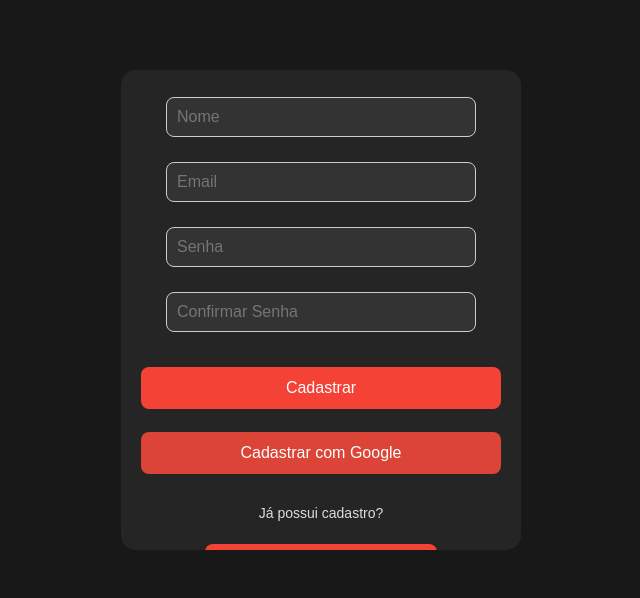
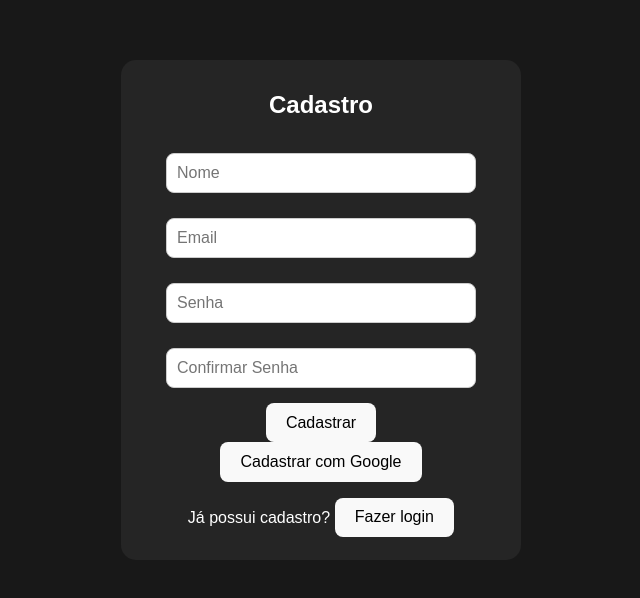
Before and after one commit to mauriciotrainotti/Trabalho-final-prog-4, a React (Vite) app in the folder trabalho-final-prog-4/: page / in a window 1280 px wide. Shown: the part 140-738 px from the top of the page, without its empty margins (339-979 px from the left). Built offline with nearby package versions, Linux system fonts and the light colour scheme.

Commit message:
ajuste da tela anicial

```diff
--- a/trabalho-final-prog-4/src/App.jsx
+++ b/trabalho-final-prog-4/src/App.jsx
@@ -1,7 +1,7 @@
 import { useState, useEffect } from 'react';
 import { db, auth, googleProvider } from './firebaseConfig';
 import { createUserWithEmailAndPassword, signInWithPopup, signInWithEmailAndPassword } from 'firebase/auth';
-import { getDoc, doc, setDoc } from 'firebase/firestore';
+import { getDoc, doc, setDoc, updateDoc} from 'firebase/firestore';
 import { useNavigate } from 'react-router-dom'; // Importando o hook de navegação
 import './App.css';
 import Cadastro from './Cadastro';
@@ -15,62 +15,93 @@ function App() {
   const [user, setUser] = useState(null);
   const navigate = useNavigate(); // Usando o hook de navegação
 
+
   // Função para alternar entre as telas
   const navegarPara = (tela) => setCurrentScreen(tela);
 
-  // Função de login com Google
+  // Função para login com Google
   const handleLoginGoogle = async () => {
     try {
       const result = await signInWithPopup(auth, googleProvider);
       const user = result.user;
+
       const userDocRef = doc(db, 'usuarios', user.uid);
       const docSnap = await getDoc(userDocRef);
 
       if (!docSnap.exists()) {
+        // Se o usuário não existir no Firestore, cadastramos
         await setDoc(userDocRef, {
           uid: user.uid,
           nome: user.displayName || '',
           email: user.email,
           fotoUrl: user.photoURL || '',
           criadoEm: new Date().toISOString(),
+          saldo: 0 // Definindo saldo inicial como 0
         });
+        alert("Conta Google registrada com sucesso!"); // Mensagem de sucesso
       }
-
-      setUser(user);
-      navigate('/TelaInicial'); // Navega para a tela inicial após o login
+console.log(docSnap.data())
+      // Define o usuário e redireciona para a tela inicial
+      setUser(docSnap.data());
+      navegarPara('TelaInicial');
     } catch (error) {
       console.error('Erro ao autenticar com Google:', error);
+      alert('Erro ao fazer login com Google');
     }
   };
 
-  // Função de login com email e senha
   const handleLoginEmail = async (email, senha) => {
     try {
       const userCredential = await signInWithEmailAndPassword(auth, email, senha);
       const user = userCredential.user;
+      const userDocRef = doc(db, 'usuarios', user.uid);
+      const doc = await getDoc(userDocRef);
+      if (!doc.exists) {
+        console.log('No such document!');
+      } else {
+        setUser(docSnap.data())
+        console.log('Document data:', doc.data());
+      }
 
-      setUser(user);
-      navigate('/TelaInicial'); // Navega para a tela inicial após o login
+
+
+      navegarPara('TelaInicial'); // Redireciona para a Tela Inicial
+      return null; // Sem erro, retorna null
     } catch (error) {
       console.error('Erro ao autenticar com email:', error);
+
+      // Mapeia os códigos de erro do Firebase para mensagens amigáveis
+      if (error.code === 'auth/user-not-found') {
+        return 'Usuário não encontrado. Verifique o e-mail digitado.';
+      } else if (error.code === 'auth/wrong-password') {
+        return 'Senha incorreta. Tente novamente.';
+      } else if (error.code === 'auth/invalid-email') {
+        return 'Formato de e-mail inválido.';
+      } else {
+        return 'Erro ao fazer login. Tente novamente mais tarde.';
+      }
     }
   };
 
-  // Função de cadastro de usuário
   const handleCadastro = async (email, senha, nome) => {
     try {
       const userCredential = await createUserWithEmailAndPassword(auth, email, senha);
       const user = userCredential.user;
-      const userDocRef = doc(db, 'usuarios', user.uid);
-      await setDoc(userDocRef, {
+      const objlegal = {
         uid: user.uid,
         nome: nome || '',
         email: user.email,
         criadoEm: new Date().toISOString(),
-      });
+        saldo: 0 // Definindo saldo inicial como 0
+      }
+      const userDocRef = doc(db, 'usuarios', user.uid);
+      await setDoc(userDocRef, objlegal);
 
-      setUser(user); // Atualiza o estado do usuário
-      navigate('/login'); // Redireciona para a tela de login após o cadastro
+      setUser(objlegal); // Atualiza o estado do usuário
+      alert('Usuário cadastrado com sucesso! Redirecionando para o login...');
+      setTimeout(() => {
+        navegarPara('login'); // Agora a navegação funciona corretamente
+      }, 2000); // Aguarda 2 segundos antes de redirecionar
     } catch (error) {
       if (error.code === 'auth/email-already-in-use') {
         alert('Este email já está cadastrado. Tente outro.');
@@ -80,10 +111,34 @@ function App() {
     }
   };
 
+  // Função para atualizar o saldo
+  const atualizarSaldo = async (novoSaldo) => {
+    if (user) { // Verificar se o usuário está logado
+      const userDocRef = doc(db, 'usuarios', user.uid);
+      try {
+        await updateDoc(userDocRef, {
+          saldo: novoSaldo
+        });
+        setSaldo(novoSaldo); // Atualiza o estado local após a atualização no Firestore
+        console.log('Saldo atualizado no Firestore para:', novoSaldo);
+      } catch (error) {
+        console.error('Erro ao atualizar saldo no Firestore:', error);
+      }
+    } else {
+      console.error('Nenhum usuário logado, não é possível atualizar o saldo.');
+    }
+  };
+
   return (
     <div className="App">
       {currentScreen === 'TelaInicial' && (
-        <TelaInicial saldo={saldo} setModalAdicionarSaldoAberto={setModalAdicionarSaldoAberto} user={user} />
+        <TelaInicial
+          saldo={saldo}
+          setModalAdicionarSaldoAberto={setModalAdicionarSaldoAberto}
+          modalAdicionarSaldoAberto={modalAdicionarSaldoAberto}
+          user={user}
+          onSaldoAlterado={atualizarSaldo}
+        />
       )}
 
       {currentScreen === 'cadastro' && (
--- a/trabalho-final-prog-4/src/Cadastro.css
+++ b/trabalho-final-prog-4/src/Cadastro.css
@@ -5,7 +5,8 @@ body {
   display: flex;
   justify-content: center;
   align-items: center;
-  height: 100vh; /* Garantir que ocupa a altura total da tela */
+  min-height: 100vh; /* Permitir crescimento */
+  overflow: auto; /* Permitir rolagem */
 }
 
 .App {
@@ -13,13 +14,14 @@ body {
   flex-direction: column;
   align-items: center;
   justify-content: center;
-  min-height: 100vh;
+  min-height: auto; /* Evitar forçar altura fixa */
+  width: 100%;
 }
 
 .content-area {
   width: 80%;
-  max-width: 400px; /* Máxima largura para o conteúdo */
-  background-color: #252525; /* Cor mais escura */
+  max-width: 400px;
+  background-color: #252525;
   color: white;
   border-radius: 15px;
   padding: 20px;
@@ -28,96 +30,12 @@ body {
   justify-content: flex-start;
   align-items: center;
   box-sizing: border-box;
-  min-height: 400px; /* Altura mínima */
-  overflow: hidden;
-  position: relative; /* Garantir que elementos internos não saiam da área */
+  min-height: 500px; /* Aumentei a altura mínima */
+  overflow: visible;
+  position: relative;
 }
-
-h2 {
-  color: #ffffff;
-  font-size: 24px;
-  margin-bottom: 20px;
-  text-align: center;
+.mensagem-sucesso {
+  color: green;
+  font-size: 14px;
+  margin-bottom: 10px;
 }
-
-input {
-  width: 100%;
-  padding: 12px;
-  margin: 8px 0;
-  background-color: #333;
-  color: white;
-  border: 1px solid #555;
-  border-radius: 8px;
-  font-size: 16px;
-}
-
-input:focus {
-  border-color: #3b82f6;
-  box-shadow: 0 0 5px rgba(59, 130, 246, 0.5);
-  outline: none;
-}
-
-button {
-  width: 100%;
-  padding: 12px;
-  margin: 8px 0;
-  background-color: #3b82f6;
-  color: white;
-  border: none;
-  border-radius: 8px;
-  font-size: 16px;
-  cursor: pointer;
-  transition: background-color 0.3s;
-}
-
-button:hover {
-  background-color: #2563eb;
-}
-
-button[type="submit"] {
-  background-color: #0c9200;
-  margin-bottom: 15px;
-}
-
-button[type="submit"]:hover {
-  background-color: #156f00;
-}
-
-button[type="button"] {
-  background-color: #db4437;
-  margin-bottom: 15px;
-}
-
-button[type="button"]:hover {
-  background-color: #c1351d;
-}
-
-p {
-  font-size: 14px;
-  color: #ddd;
-}
-
-p button {
-  color: #3b82f6;
-  background: none;
-  border: none;
-  cursor: pointer;
-  text-decoration: underline;
-}
-
-p button:hover {
-  color: #2563eb;
-}
-
-button:last-child {
-  background-color: #f44336;
-  margin-top: 20px;
-}
-
-button:last-child:hover {
-  background-color: #e53935;
-}
-
-input[type="password"]:nth-of-type(2) {
-  margin-bottom: 16px;
-}
--- a/trabalho-final-prog-4/src/Cadastro.jsx
+++ b/trabalho-final-prog-4/src/Cadastro.jsx
@@ -6,6 +6,7 @@ function Cadastro({ handleCadastro, handleLoginGoogle, navegarParaLogin }) {
   const [senha, setSenha] = useState('');
   const [confirmarSenha, setConfirmarSenha] = useState('');
   const [nome, setNome] = useState('');
+  const [mensagemSucesso, setMensagemSucesso] = useState('');
 
   const handleSubmitCadastro = async (e) => {
     e.preventDefault();
@@ -15,42 +16,70 @@ function Cadastro({ handleCadastro, handleLoginGoogle, navegarParaLogin }) {
       return;
     }
 
-    // Chama a função de cadastro de usuário que já trata a navegação
-    await handleCadastro(email, senha, nome);
+    const sucesso = await handleCadastro(email, senha, nome);
+
+    if (sucesso) {
+      setMensagemSucesso("Usuário cadastrado com sucesso! Redirecionando...");
+      setTimeout(() => {
+        navegarParaLogin();
+      }, 2000);
+    } else {
+      alert("Erro ao cadastrar usuário. Tente novamente.");
+    }
+  };
+
+  const handleCadastroGoogle = async () => {
+    const sucesso = await handleLoginGoogle(); // Captura o sucesso do cadastro pelo Google
+
+    if (sucesso) {
+      setMensagemSucesso("Cadastro realizado com sucesso via Google! Redirecionando...");
+      setTimeout(() => {
+        navegarParaLogin();
+      }, 2000);
+    } else {
+      alert("Erro ao cadastrar com Google. Tente novamente.");
+    }
   };
 
   return (
     <div className="content-area">
       <h2>Cadastro</h2>
+
+      {mensagemSucesso && <p className="mensagem-sucesso">{mensagemSucesso}</p>}
+
       <form onSubmit={handleSubmitCadastro}>
         <input
           type="text"
           value={nome}
           onChange={(e) => setNome(e.target.value)}
           placeholder="Nome"
+          required
         />
         <input
           type="email"
           value={email}
           onChange={(e) => setEmail(e.target.value)}
           placeholder="Email"
+          required
         />
         <input
           type="password"
           value={senha}
           onChange={(e) => setSenha(e.target.value)}
           placeholder="Senha"
+          required
         />
         <input
           type="password"
           value={confirmarSenha}
           onChange={(e) => setConfirmarSenha(e.target.value)}
           placeholder="Confirmar Senha"
+          required
         />
         <button type="submit">Cadastrar</button>
       </form>
 
-      <button type="button" onClick={handleLoginGoogle}>Cadastrar com Google</button>
+      <button type="button" onClick={handleCadastroGoogle}>Cadastrar com Google</button>
 
       <p>
         Já possui cadastro? <button onClick={navegarParaLogin}>Fazer login</button>
--- a/trabalho-final-prog-4/src/Login.jsx
+++ b/trabalho-final-prog-4/src/Login.jsx
@@ -4,15 +4,23 @@ import './Login.css';
 function Login({ handleLoginEmail, handleLoginGoogle }) {
   const [email, setEmail] = useState('');
   const [senha, setSenha] = useState('');
+  const [mensagemErro, setMensagemErro] = useState(''); // Estado para a mensagem de erro
 
-  const handleSubmit = (e) => {
+  const handleSubmit = async (e) => {
     e.preventDefault();
-    handleLoginEmail(email, senha);
+
+    const erro = await handleLoginEmail(email, senha);
+    if (erro) {
+      setMensagemErro(erro); // Define a mensagem de erro vinda do Firebase
+    }
   };
 
   return (
     <div className="content-area">
       <h2>Login</h2>
+
+      {mensagemErro && <p className="mensagem-erro">{mensagemErro}</p>}
+
       <form onSubmit={handleSubmit}>
         <input
           type="email"
```
Also changed, not shown: trabalho-final-prog-4/src/ModalAdicionarSaldo.jsx (added, +33 -0 lines), trabalho-final-prog-4/src/TelaInicial.jsx (+12 -2 lines), 1 other file (tests, documents, lock files or other folders).
